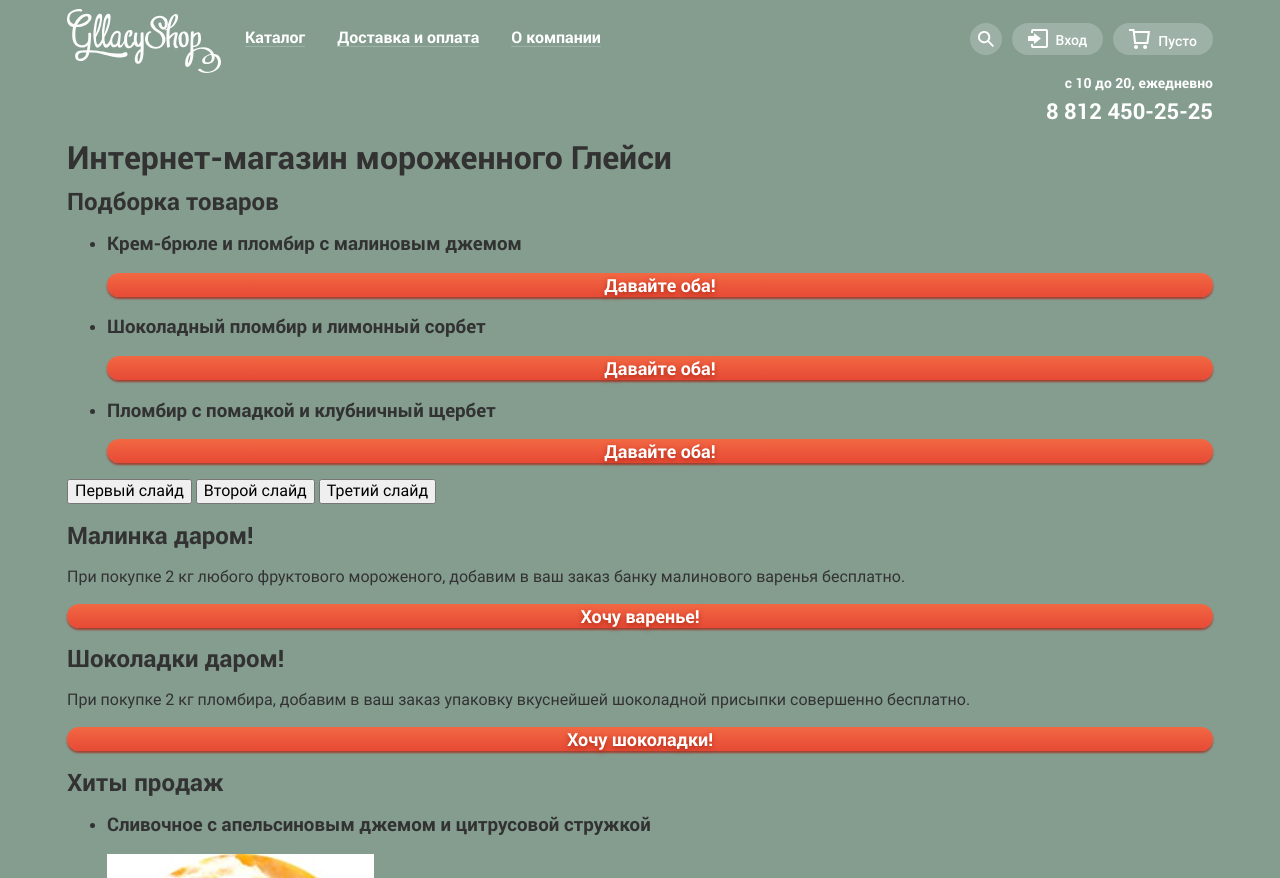
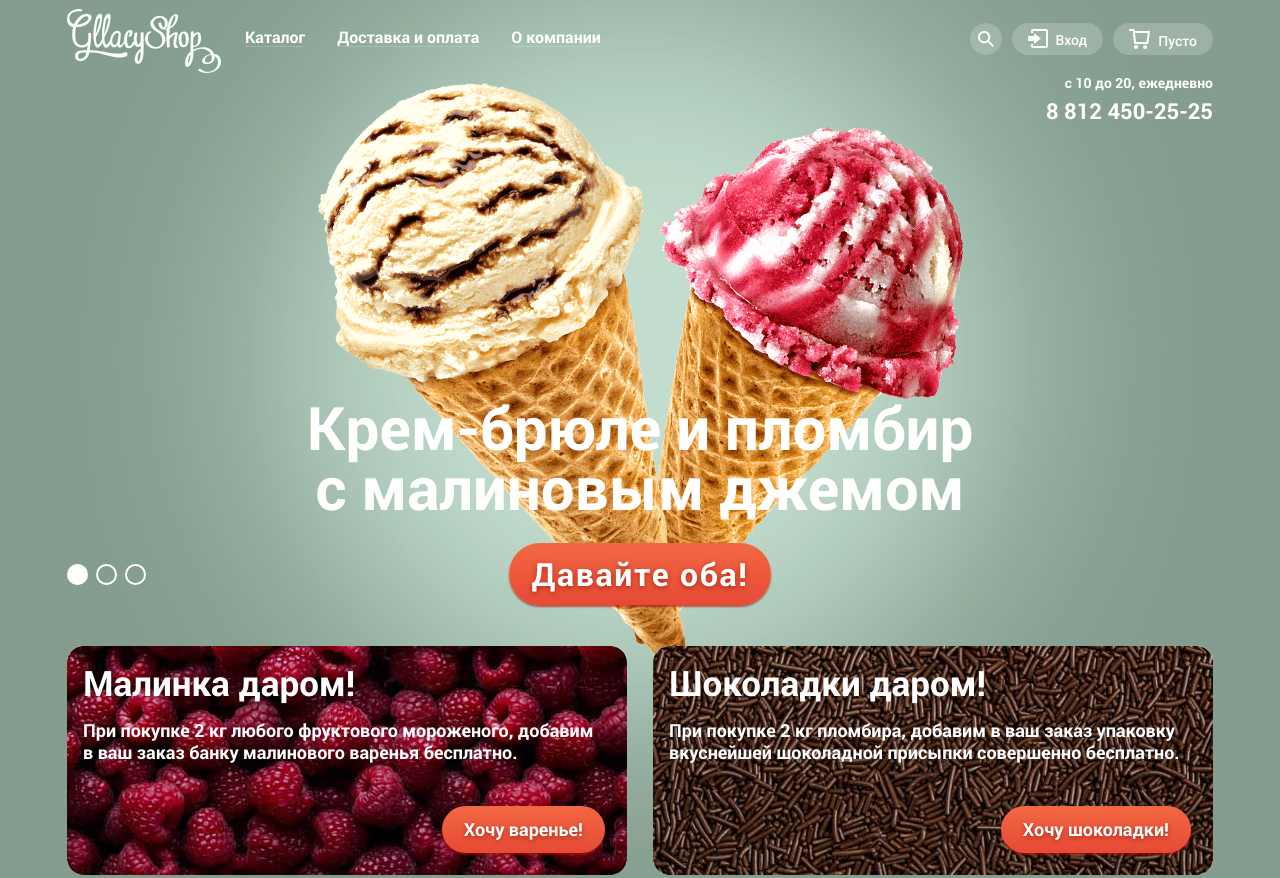
Before and after one commit to max-rad/988381-gllacy-31, a plain HTML site: page index.html in a window 1280 px wide. Shown: the top 878 px of the page. Drawn offline with Linux system fonts and the light colour scheme.

Commit message:
Выполнил разметку слайдера и баннеров

```diff
--- a/css/style.css
+++ b/css/style.css
@@ -39,13 +39,18 @@
 
   --special-floral-white: #F8F7F4;
   --special-green-white: #D3D3D2;
+  --special-free-speech-red: #AC1000;
   --special-moderate-red: #D07058;
   --special-very-soft-red: #F6B5A5;
   --special-light-grayish-red: #F8DED8;
   --special-dark-grayish-cyan: #849D8F;
   --special-dark-grayish-blue: #8996A6;
+  --special-mandarian-orange: #942718;
   --special-dark-grayish-orange: #9D8B84;
   --special-bright-blue: #2e24e4;
+
+  --background-raspberry: #E30B5D;
+  --background-chocolate: #7B3F00;
 
   --button-linear-gradient-first: #F26843;
   --button-linear-gradient-second: #E74A35;
@@ -60,6 +65,7 @@
   --special-black-with-point-two-opacity: rgba(0, 0, 0, 0.2);
   --special-black-with-point-four-opacity: rgba(0, 0, 0, 0.4);
   --special-black-with-point-five-opacity: rgba(0, 0, 0, 0.5);
+  --special-black-with-point-zero-seven-opacity: rgba(0, 0, 0, 0.07);
   --special-white-with-point-two-opacity: rgba(255, 255, 255, 0.2);
   --special-white-with-point-five-opacity: rgba(255, 255, 255, 0.5);
   --special-bright-blue-with-point-five-two-opacity: rgba(46, 136, 228, 0.52);
@@ -83,7 +89,7 @@ body {
   min-width: 1200px;
   min-height: 100%;
   margin: 0;
-  padding: 9px 0 0;
+  padding: 0;
 
   font-family: Roboto, Arial, Helvetica, sans-serif;
   font-weight: 400;
@@ -91,11 +97,27 @@ body {
   line-height: 22px;
 
   color: var(--basic-dark);
-  background-color: var(--special-dark-grayish-cyan);
+  /*background-color: var(--special-dark-grayish-cyan);*/
 }
 
 .page-wrapper {
+  background-repeat: no-repeat;
+  background-position: top center;
+}
 
+.page-wrapper-1 {
+  background-color: var(--special-dark-grayish-cyan);
+  background-image: url("../img/slides/slide_creme_brulee_and_ice_cream_with_raspberry_jam.png");
+}
+
+.page-wrapper-2 {
+  background-color: var(--special-dark-grayish-blue);
+  background-image: url("../img/slides/slide_chocolate_ice_cream_and_lemon_sorbet.png");
+}
+
+.page-wrapper-3 {
+  background-color: var(--special-dark-grayish-orange);
+  background-image: url("../img/slides/slide_ice_cream_with_fudge_and_strawberry_sherbet.png");
 }
 
 .container {
@@ -153,7 +175,22 @@ img {
   font-weight: 700;
   font-size: 18px;
   line-height: 24px;
+  text-align: center;
   text-shadow: 0 2px 5px var(--button-text-shadow);
+}
+
+.button:hover {
+  box-shadow: 0 2px 2px var(--special-free-speech-red);
+  background:
+    linear-gradient(0deg, var(--special-white-with-point-two-opacity), var(--special-white-with-point-two-opacity)),
+    linear-gradient(180deg, var(--button-linear-gradient-first), var(--button-linear-gradient-second));
+}
+
+.button:focus {
+  box-shadow: inset 0 2px 2px var(--special-mandarian-orange);
+  background:
+    linear-gradient(0deg, var(--special-black-with-point-zero-seven-opacity), var(--special-black-with-point-zero-seven-opacity)),
+    linear-gradient(180deg, var(--button-linear-gradient-first), var(--button-linear-gradient-second));
 }
 
 .button_decor {
@@ -161,16 +198,20 @@ img {
   border-radius: 70px;
   box-shadow: 0 2px 2px var(--button-box-shadow);
   color: var(--basic-white);
-  background: linear-gradient(180deg, var(--button-linear-gradient-first) 0%, var(--button-linear-gradient-second) 100%);
+  background:
+    linear-gradient(180deg, var(--button-linear-gradient-first), var(--button-linear-gradient-second));
 }
 
 .button_block {
-  z-index: 1;
-  display: block;
-  text-align: center;
+  display: inline-block;
+  vertical-align: top;
 }
 
 /* ========== HEADER ========== */
+
+.page-header {
+  margin-top: 9px;
+}
 
 /* ===== NAVIGATION ===== */
 
@@ -466,7 +507,6 @@ img {
 
 .login__button {
   grid-area: button;
-  width: 103px;
   padding: 14px 25px;
   line-height: 16px;
 }
@@ -537,3 +577,120 @@ img {
   line-height: 24px;
   color: var(--basic-white);
 }
+
+/* ========== MAIN ========== */
+
+/* ===== SLIDER ===== */
+
+.slider {
+  position: relative;
+  margin-bottom: 41px;
+  padding-top: 272px;
+  text-align: center;
+  color: var(--basic-white);
+}
+
+.slide {
+  display: none;
+}
+
+.slide_current {
+  display: block;
+}
+
+.slide__title {
+  width: 700px;
+  margin: 0 auto 26px;
+  font-weight: 700;
+  font-size: 60px;
+  line-height: 60px;
+}
+
+.slide__button {
+  margin: 0 auto;
+  padding: 9px 22px;
+  font-size: 32px;
+  line-height: 44px;
+  letter-spacing: 0.05em;
+}
+
+.slider__controls {
+  z-index: 1;
+  position: absolute;
+  display: flex;
+  flex-wrap: wrap;
+  bottom: 20px;
+  left: 0;
+}
+
+.slider__control {
+  width: 21px;
+  height: 21px;
+  margin-right: 8px;
+  padding: 0;
+  border: 2px solid var(--basic-white);
+  border-radius: 50%;
+  background-color: transparent;
+  cursor: pointer;
+}
+
+.slider__control_current {
+  background-color: var(--basic-white);
+}
+
+.slider__control:last-child {
+  margin-right: 0;
+}
+
+/* ===== BANNERS ===== */
+
+.banners {
+  display: grid;
+  grid-template-columns: 560px 560px;
+  column-gap: 26px;
+}
+
+.banner {
+  position: relative;
+  width: 560px;
+  height: 229px;
+  padding: 16px 30px 22px 16px;
+  border-radius: 16px;
+}
+
+.banner-raspberry {
+  background-color: var(--background-raspberry);
+  background-image: url("../img/background/raspberry_background.jpg");
+  background-repeat: no-repeat;
+  background-position: 0 0;
+}
+
+.banner-chocolate {
+  background-color: var(--background-chocolate);
+  background-image: url("../img/background/chocolate_background.jpg");
+  background-repeat: no-repeat;
+  background-position: 0 0;
+}
+
+.banner__title {
+  margin-bottom: 16px;
+  font-weight: 700;
+  font-size: 35px;
+  line-height: 41px;
+  color: var(--basic-white);
+}
+
+.banner__description {
+  margin-bottom: 42px;
+  font-weight: 700;
+  font-size: 18px;
+  line-height: 22px;
+  color: var(--basic-white);
+}
+
+.banner__button {
+  position: absolute;
+  right: 22px;
+  bottom: 22px;
+  padding: 11px 22px 12px;
+}
--- a/index.html
+++ b/index.html
@@ -12,7 +12,7 @@
     <link rel="stylesheet" href="css/style.css">
   </head>
   <body>
-    <div class="page-wrapper">
+    <div class="page-wrapper page-wrapper-1">
       <div class="container">
         <header class="header page-header">
           <nav class="navigation">
@@ -102,13 +102,13 @@
         </header>
 
         <main class="main">
-          <h1>Интернет-магазин мороженного Глейси</h1>
+          <h1 class="reset-h visually-hidden">Интернет-магазин мороженного Глейси</h1>
 
           <section class="slider">
-            <h2>Подборка товаров</h2>
+            <h2 class="reset-h visually-hidden">Подборка товаров</h2>
 
-            <ul class="slider__list">
-              <li class="slider__item slide">
+            <ul class="slider__list reset-li">
+              <li class="slider__item slide slide_current">
                 <h3 class="slide__title">Крем-брюле и пломбир с малиновым джемом</h3>
                 <a class="button button_decor button_block slide__button" href="#">Давайте оба!</a>
               </li>
@@ -123,25 +123,25 @@
             </ul>
 
             <div class="slider__controls">
-              <button class="slider__control" type="button">Первый слайд</button>
-              <button class="slider__control" type="button">Второй слайд</button>
-              <button class="slider__control" type="button">Третий слайд</button>
+              <button class="slider__control slider__control_current" type="button" aria-label="Первый слайд"></button>
+              <button class="slider__control" type="button" aria-label="Второй слайд"></button>
+              <button class="slider__control" type="button" aria-label="Третий слайд"></button>
             </div>
           </section>
 
           <div class="banners">
             <section class="banner banner-raspberry">
-              <h2 class="banner__title">Малинка даром!</h2>
+              <h2 class="banner__title reset-h">Малинка даром!</h2>
 
-              <p class="banner__description">При покупке 2 кг любого фруктового мороженого, добавим в ваш заказ банку малинового варенья бесплатно.</p>
-              <a class="button button_decor button_block" href="#">Хочу варенье!</a>
+              <p class="banner__description reset-p">При покупке 2 кг любого фруктового мороженого, добавим в ваш заказ банку малинового варенья бесплатно.</p>
+              <a class="button button_decor button_block banner__button" href="#">Хочу варенье!</a>
             </section>
 
             <section class="banner banner-chocolate">
-              <h2 class="banner__title">Шоколадки даром!</h2>
+              <h2 class="banner__title reset-h">Шоколадки даром!</h2>
 
-              <p class="banner__description">При покупке 2 кг пломбира, добавим в ваш заказ упаковку вкуснейшей шоколадной присыпки совершенно бесплатно.</p>
-              <a class="button button_decor button_block" href="#">Хочу шоколадки!</a>
+              <p class="banner__description reset-p">При покупке 2 кг пломбира, добавим в ваш заказ упаковку вкуснейшей шоколадной присыпки совершенно бесплатно.</p>
+              <a class="button button_decor button_block banner__button" href="#">Хочу шоколадки!</a>
             </section>
           </div>
 
```
